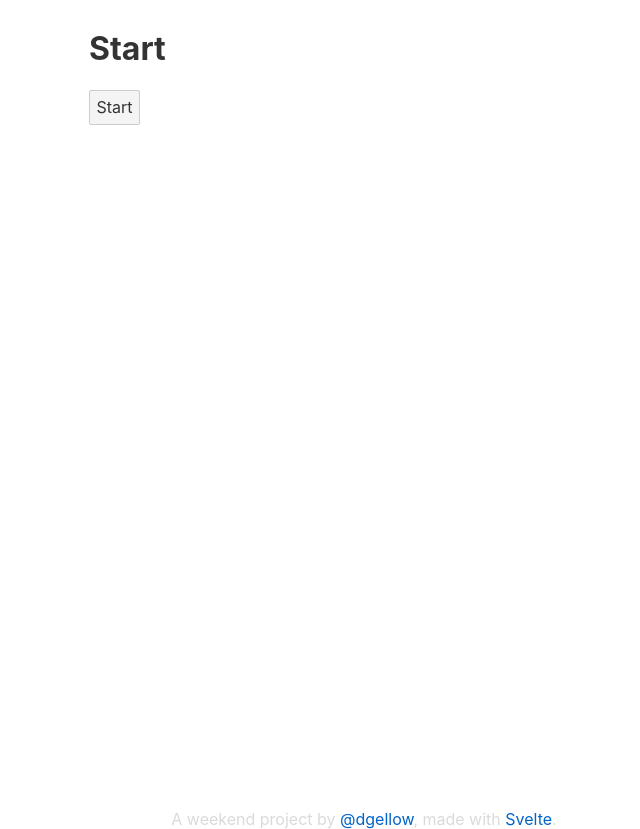
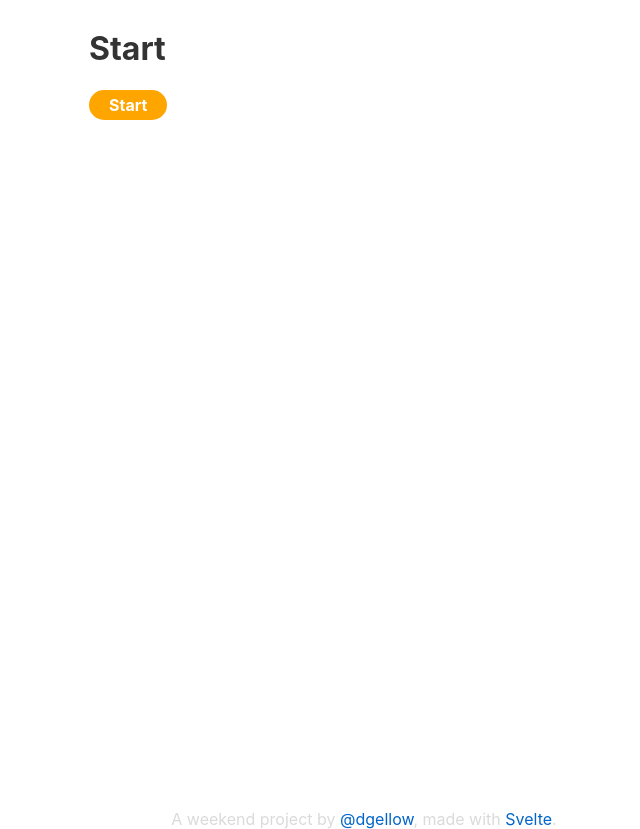
Before and after one commit to dgellow/TRUMPSCREAMING, a Svelte app: page / in a window 1280 px wide. Shown: the whole page, without its empty margins (276-916 px from the left). Built offline with nearby package versions, Linux system fonts and the light colour scheme.

Commit message:
Improve button style

```diff
--- a/public/global.css
+++ b/public/global.css
@@ -1,19 +1,20 @@
-html, body {
+html,
+body {
 	position: relative;
-	width: 100%;
-	height: 100%;
+	width   : 100%;
+	height  : 100%;
 }
 
 body {
-	color: #333;
-	margin: 0;
-	padding: 8px;
-	box-sizing: border-box;
+	color      : #333;
+	margin     : 0;
+	padding    : 8px;
+	box-sizing : border-box;
 	font-family: -apple-system, BlinkMacSystemFont, "Segoe UI", Roboto, Oxygen-Sans, Ubuntu, Cantarell, "Helvetica Neue", sans-serif;
 }
 
 a {
-	color: rgb(0,100,200);
+	color          : rgb(0, 100, 200);
 	text-decoration: none;
 }
 
@@ -22,22 +23,24 @@ a:hover {
 }
 
 a:visited {
-	color: rgb(0,80,160);
+	color: rgb(0, 80, 160);
 }
 
 label {
 	display: block;
 }
 
-input, button, select, textarea {
-	font-family: inherit;
-	font-size: inherit;
+input,
+select,
+textarea {
+	font-family    : inherit;
+	font-size      : inherit;
 	-webkit-padding: 0.4em 0;
-	padding: 0.4em;
-	margin: 0 0 0.5em 0;
-	box-sizing: border-box;
-	border: 1px solid #ccc;
-	border-radius: 2px;
+	padding        : 0.4em;
+	margin         : 0 0 0.5em 0;
+	box-sizing     : border-box;
+	border         : 1px solid #ccc;
+	border-radius  : 2px;
 }
 
 input:disabled {
@@ -45,9 +48,20 @@ input:disabled {
 }
 
 button {
-	color: #333;
-	background-color: #f4f4f4;
-	outline: none;
+	font-size       : inherit;
+	font-family     : inherit;
+	box-sizing      : border-box;
+	border          : none;
+	border-radius   : 20px;
+	background-color: orange;
+	color           : white;
+	font-weight     : bold;
+	padding-top     : 5px;
+	padding-bottom  : 5px;
+	padding-left    : 20px;
+	padding-right   : 20px;
+	outline         : none;
+	cursor          : pointer;
 }
 
 button:disabled {
--- a/src/components/End.svelte
+++ b/src/components/End.svelte
@@ -13,12 +13,12 @@
 
 <div>
 	<h1>Challenge completed!</h1>
-	<p>Your total score is <b>{total}%</b>.</p>
+	<p class="score">Your final score is <b>{total}%</b>.</p>
 	{#if total > 75}
 		<p>
 			What a
 			<b>TREMENDOUS</b>
-			performance! You have the Trump vibe going strong in you. Surely something to be worried about...
+			performance! You have the Trump vibe going strong in you. Maybe something to be worried about...
 		</p>
 	{:else if total > 50}
 		<p>
@@ -52,9 +52,15 @@
 </div>
 
 <style>
+	.score {
+		font-size: 2em;
+		text-align: center;
+		border-bottom: 3px solid orange;
+	}
+
 	.share {
 		text-align: center;
-		font-size: 3em;
+		font-size: 1.2em;
 		font-weight: bold;
 	}
 </style>
```
